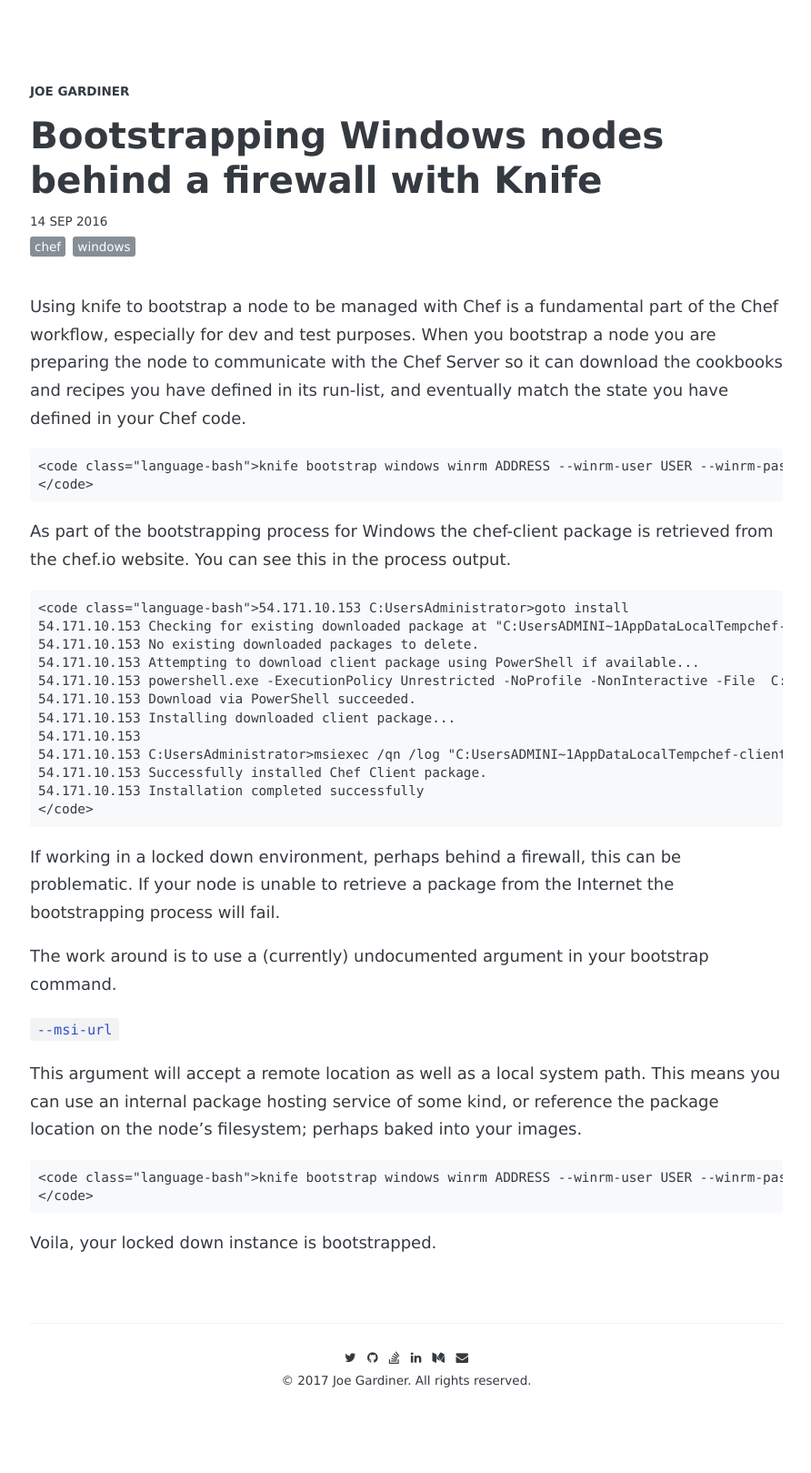
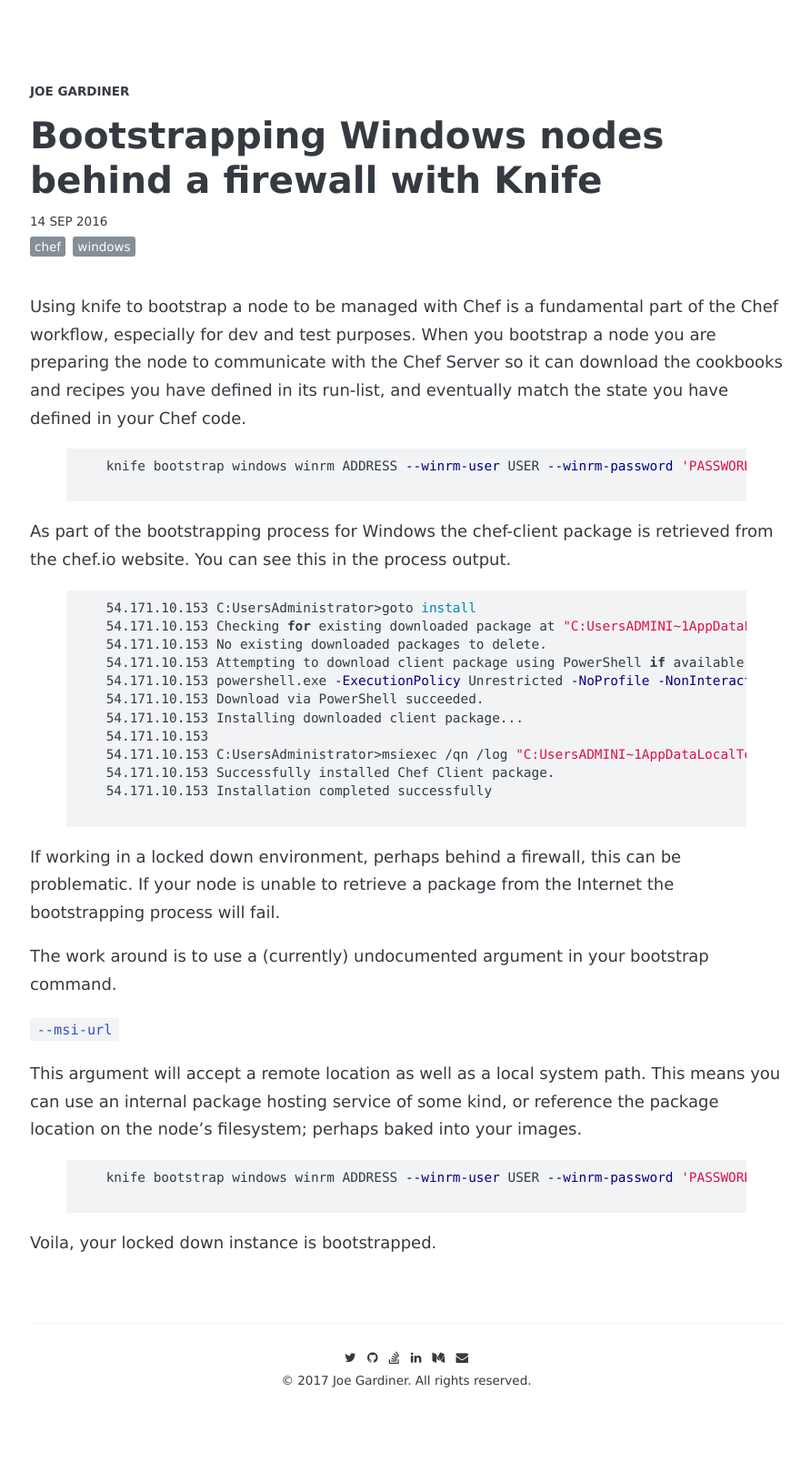
Before and after one commit to grdnrio/grdnrio-blog, a Jekyll site: the page built from _posts/2016-09-14-bootstrapping-windows-nodes-behind-a-firewall-with-knife.markdown, in a window 1280 px wide. Shown: the whole page at 91% size, without its empty margins (193-1085 px from the left). Built offline with Jekyll 4.4.1, drawn with Linux system fonts in a browser that asks for light colours; some web fonts are replaced; comment, search, counter and statistics services are not loaded.

Commit message:
Added bash highlighting

```diff
--- a/_posts/2016-09-14-bootstrapping-windows-nodes-behind-a-firewall-with-knife.markdown
+++ b/_posts/2016-09-14-bootstrapping-windows-nodes-behind-a-firewall-with-knife.markdown
@@ -11,23 +11,15 @@ share: true
 
 Using knife to bootstrap a node to be managed with Chef is a fundamental part of the Chef workflow, especially for dev and test purposes. When you bootstrap a node you are preparing the node to communicate with the Chef Server so it can download the cookbooks and recipes you have defined in its run-list, and eventually match the state you have defined in your Chef code.
 
-
-
-
-    <code class="language-bash">knife bootstrap windows winrm ADDRESS --winrm-user USER --winrm-password 'PASSWORD' --node-name node1 --run-list 'recipe[learn_chef_iis]'
-    </code>
-
-
-
+    {% highlight bash %}
+    knife bootstrap windows winrm ADDRESS --winrm-user USER --winrm-password 'PASSWORD' --node-name node1 --run-list 'recipe[learn_chef_iis]'
+    {% endhighlight %}
 
 
 As part of the bootstrapping process for Windows the chef-client package is retrieved from the chef.io website. You can see this in the process output.
 
-
-
-
-
-    <code class="language-bash">54.171.10.153 C:UsersAdministrator>goto install
+    {% highlight bash %}
+    54.171.10.153 C:UsersAdministrator>goto install
     54.171.10.153 Checking for existing downloaded package at "C:UsersADMINI~1AppDataLocalTempchef-client-latest.msi"
     54.171.10.153 No existing downloaded packages to delete.
     54.171.10.153 Attempting to download client package using PowerShell if available...
@@ -38,41 +30,18 @@ As part of the bootstrapping process for Windows the chef-client package is retr
     54.171.10.153 C:UsersAdministrator>msiexec /qn /log "C:UsersADMINI~1AppDataLocalTempchef-client-msi7958.log" /i "C:UsersADMINI~1AppDataLocalTempchef-client-latest.msi"
     54.171.10.153 Successfully installed Chef Client package.
     54.171.10.153 Installation completed successfully
-    </code>
-
-
-
-
+    {% endhighlight %}
 
 If working in a locked down environment, perhaps behind a firewall, this can be problematic. If your node is unable to retrieve a package from the Internet the bootstrapping process will fail.
 
-
-
-
-
 The work around is to use a (currently) undocumented argument in your bootstrap command.
-
-
-
-
 
 `--msi-url`
 
-
-
-
-
 This argument will accept a remote location as well as a local system path. This means you can use an internal package hosting service of some kind, or reference the package location on the node's filesystem; perhaps baked into your images.
 
-
-
-
-
-    <code class="language-bash">knife bootstrap windows winrm ADDRESS --winrm-user USER --winrm-password 'PASSWORD' --node-name node1 --msi-url C:/tmp/chef-client.msi
-    </code>
-
-
-
-
+    {% highlight bash %}
+    knife bootstrap windows winrm ADDRESS --winrm-user USER --winrm-password 'PASSWORD' --node-name node1 --msi-url C:/tmp/chef-client.msi
+    {% endhighlight %}
 
 Voila, your locked down instance is bootstrapped.
```
